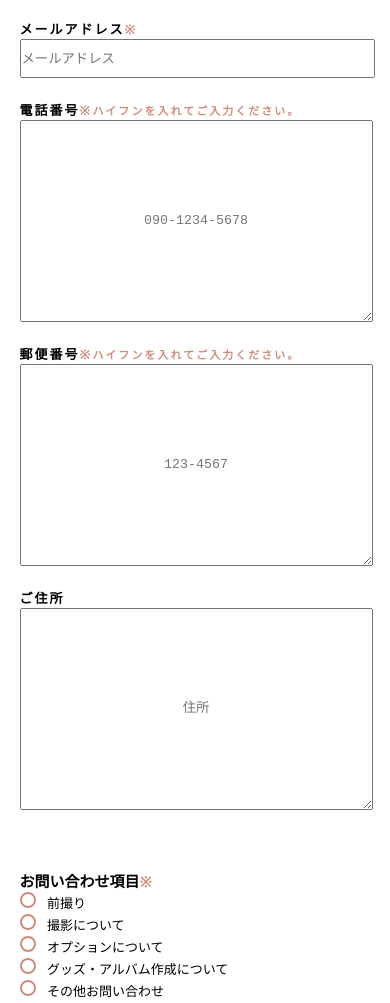
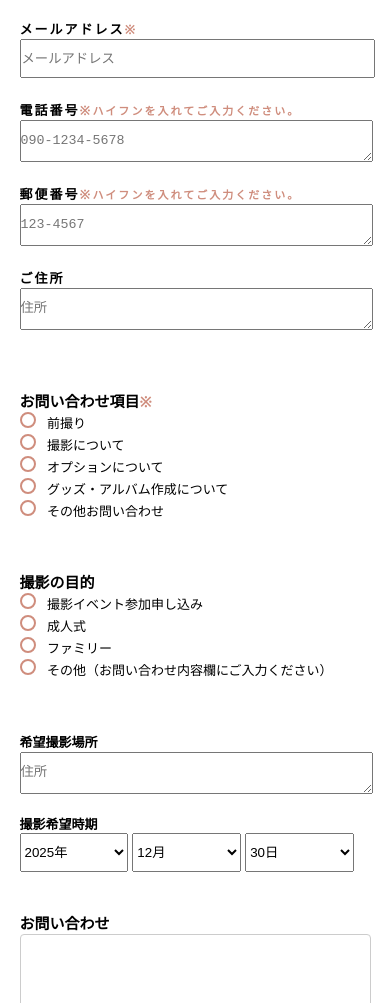
Before and after one commit to ka1930/no-to-1, a plain HTML site: page form.html in a window 390 px wide. Shown: the part 880-1883 px from the top of the page. Drawn offline with nearby package versions, Linux system fonts and the light colour scheme; a web font is replaced by a local one.

Commit message:
Update content_sp.css

```diff
--- a/css/content_sp.css
+++ b/css/content_sp.css
@@ -613,9 +613,8 @@
         display: flex;
         align-items: center;
         justify-content: center;
-        text-align: center;
-        height: 200px;
-        line-height: 200px;
+        height: 40px;
+        line-height: 40px;
         padding: 0;
     }
 
```
